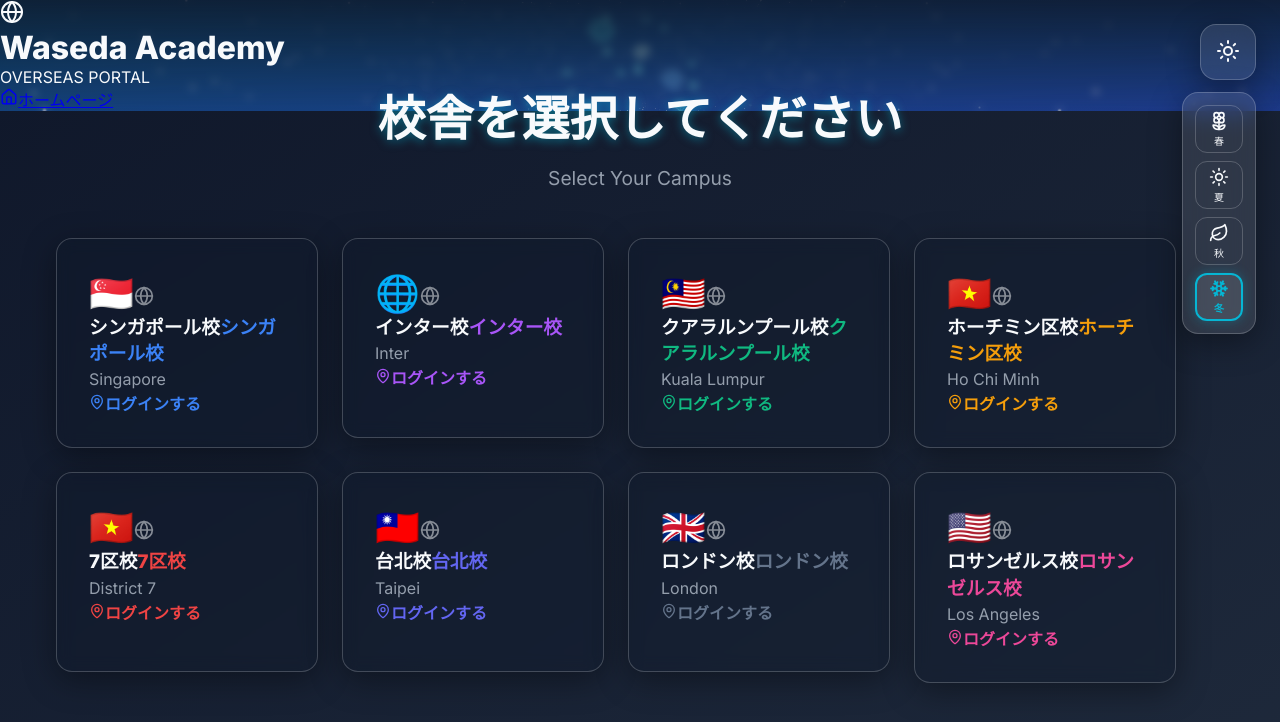
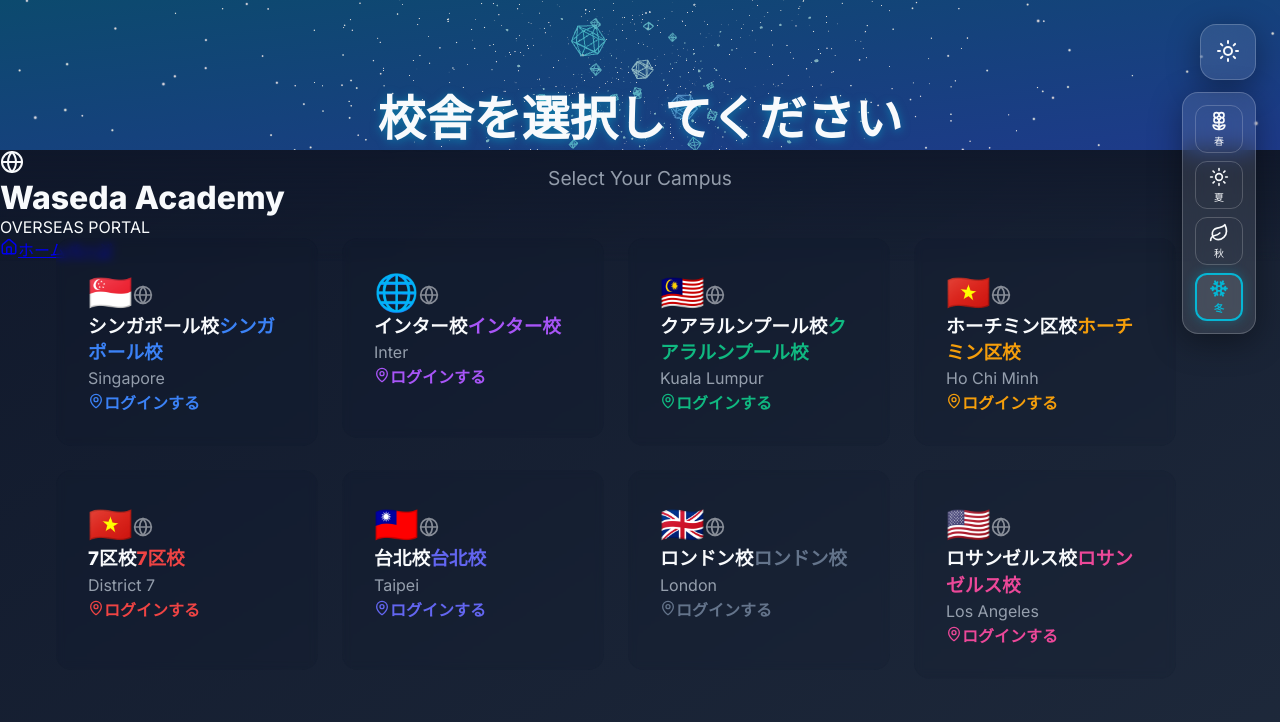
Before and after one commit to hazamayurinoki999/waseaca-employee-portal, a React (Vite) app: page /select in a window 1280 px wide. Shown: the top 722 px of the page. Built offline with nearby package versions, Linux system fonts and the light colour scheme.

Commit message:
fix: Enable background animation (fixed position) and remove card borders

```diff
--- a/src/components/Background3D.jsx
+++ b/src/components/Background3D.jsx
@@ -636,7 +636,7 @@
   const config = seasonConfig[mode][season];
 
   return (
-    <div className="absolute-full" style={{ zIndex: -1, background: config.bgGradient, transition: 'background 1s ease' }}>
+    <div className="fixed inset-0" style={{ zIndex: -10, background: config.bgGradient, transition: 'background 1s ease', pointerEvents: 'none' }}>
       <Canvas>
         <PerspectiveCamera makeDefault position={[0, 0, 10]} />
         <ambientLight intensity={0.5} />
--- a/src/components/SchoolSelection.jsx
+++ b/src/components/SchoolSelection.jsx
@@ -126,16 +126,17 @@
 
                                 {/* Card */}
                                 <motion.div
-                                    className="glass-panel rounded-2xl border-2 transition-all duration-300 relative overflow-hidden"
+                                    className="glass-panel rounded-2xl transition-all duration-300 relative overflow-hidden"
                                     style={{
                                         padding: '2rem',
-                                        borderColor: 'var(--glass-border)',
-                                        background: 'rgba(15, 23, 42, 0.3)', // More transparent background
-                                        backdropFilter: 'blur(8px)',
+                                        background: 'rgba(15, 23, 42, 0.1)', // Very subtle background
+                                        backdropFilter: 'blur(4px)',
                                         minHeight: '200px',
+                                        border: 'none', // Explicitly remove border
+                                        boxShadow: 'none', // Remove default glass shadow
                                     }}
                                     whileHover={{
-                                        borderColor: schoolColors[school.id],
+                                        background: 'rgba(15, 23, 42, 0.2)',
                                     }}
                                 >
                                     {/* Shimmer effect */}
```
